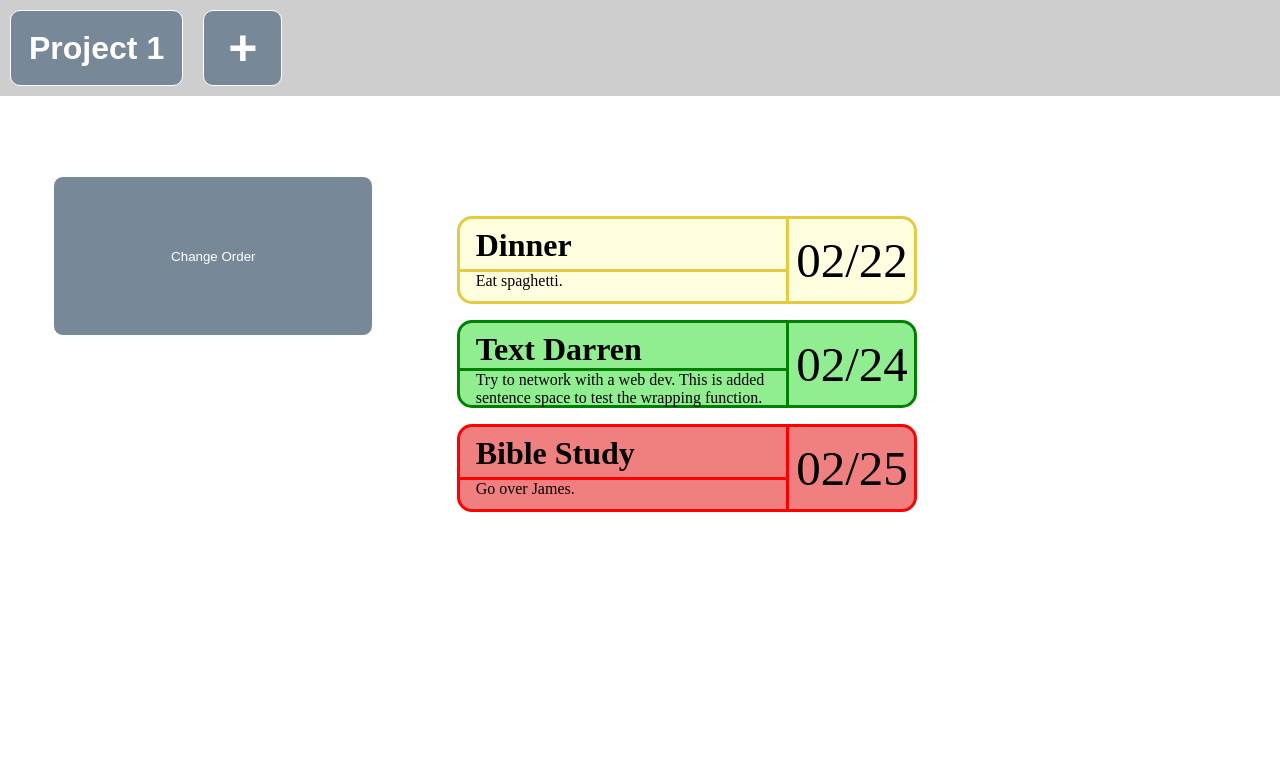
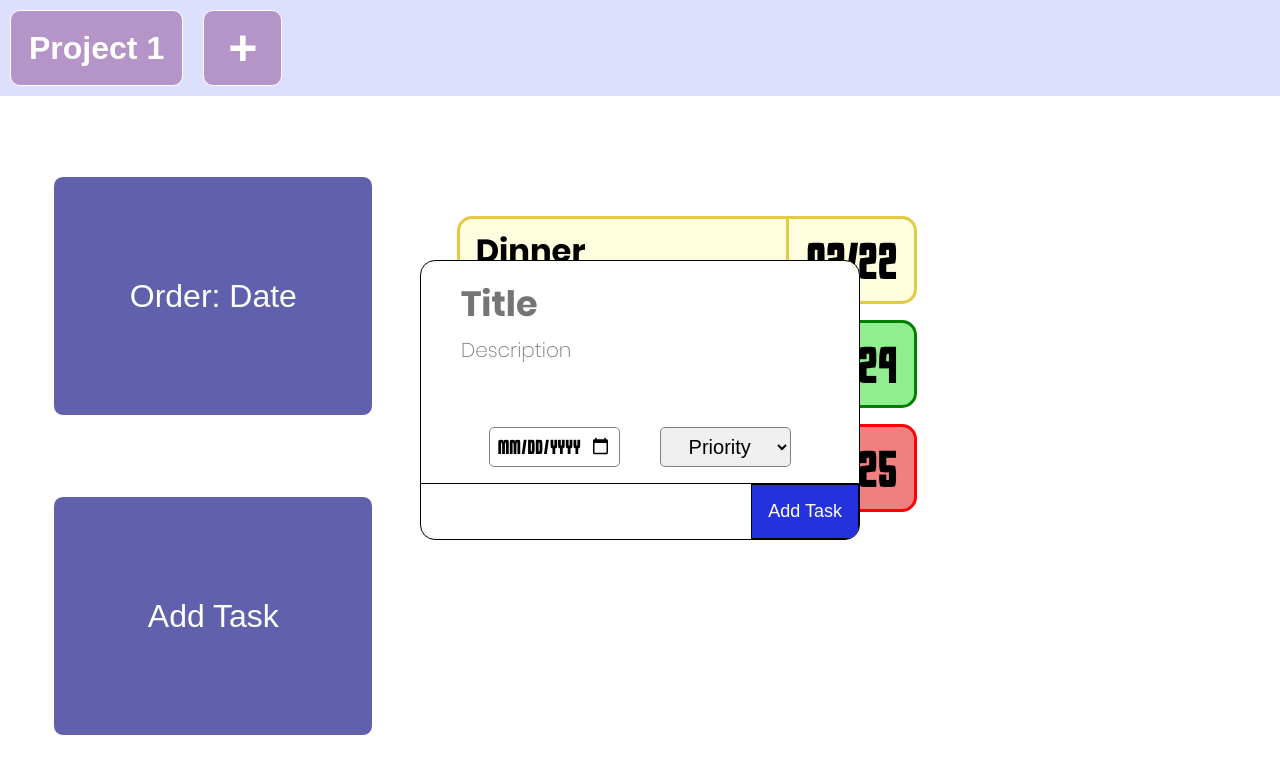
Before and after one commit to Cyber-Aarow/to-do_list, a website built with webpack: page src/template.html in a window 1280 px wide. Built offline with nearby package versions, Linux system fonts and the light colour scheme.

Commit message:
Add new task form (still doesn't yet make a new ToDo) and add fonts.

```diff
--- a/src/dom.js
+++ b/src/dom.js
@@ -55,12 +55,22 @@ export default function DOM(project){
         orderButton.addEventListener('click', () => {
             if(project.getOrder() === 'priority'){
                 project.sortByDate();
+                orderButton.innerHTML = "Order: Date";
             }
             else if(project.getOrder() === 'date'){
                 project.sortByPriority();
+                orderButton.innerHTML = "Order: Priority";
             }
             clearList();
             setTimeout(makeList, 0);
+        });
+    };
+
+    const setNewToDoButton = () =>{
+        let newToDoButton = document.querySelector('.new-to-do-button');
+        newToDoButton.addEventListener('click', () =>{
+            let newToDoForm = document.createElement('form');
+
         });
     };
 
@@ -68,6 +78,7 @@ export default function DOM(project){
     return{
         makeList,
         clearList,
-        setOrderButton
+        setOrderButton,
+        setNewToDoButton
     };
 }
--- a/src/main.css
+++ b/src/main.css
@@ -1,3 +1,30 @@
+@font-face {
+    font-family: 'Poppins Bold';
+    src: url('./fonts/Poppins-Bold.woff2') format('woff2'),
+        url('./fonts/Poppins-Bold.woff') format('woff');
+    font-weight: bold;
+    font-style: normal;
+    font-display: swap;
+}
+
+@font-face {
+    font-family: 'Poppins ExtraLight';
+    src: url('./fonts/Poppins-ExtraLight.woff2') format('woff2'),
+        url('./fonts/Poppins-ExtraLight.woff') format('woff');
+    font-weight: 200;
+    font-style: normal;
+    font-display: swap;
+}
+
+@font-face {
+    font-family: 'Tall Block';
+    src: url('./fonts/Tall-Block.woff2') format('woff2'),
+        url('./fonts/Tall-Block.woff') format('woff');
+    font-weight: normal;
+    font-style: normal;
+    font-display: swap;
+}
+
 *{
     margin: 0;
     padding: 0;
@@ -12,7 +39,7 @@
 }
 
 header {
-    background-color: rgb(206, 206, 206);
+    background-color: rgb(221, 224, 252);
     color: white;
     display: flex;
     gap: 20px;
@@ -24,7 +51,7 @@ header button {
     color: white;
     border: 1px solid white;
     border-radius: 10px;
-    background-color: lightslategray;
+    background-color: rgb(181, 149, 199);
     padding: 18px;
     font-size: xx-large;
     font-weight: bold;
@@ -43,18 +70,21 @@ header button {
 
 #left-holder{
     display: flex;
-    justify-content: center;
+    flex-direction: column;
+    align-items: center;
+    gap: 10vh;
     margin-top: 10vh;
 }
 
-.order-button{
+#left-holder button{
     width: 40vh;
-    height: 20vh;
+    height: 30vh;
     color: white;
     border: 1px solid white;
     border-radius: 10px;
-    background-color: lightslategray;
+    background-color: rgb(97, 96, 173);
     padding: 18px;
+    font-size: xx-large;
 }
 
 #right-holder {
@@ -80,6 +110,8 @@ ul{
     height: 11vh;
     display: flex;
     cursor: default;
+    overflow: hidden;
+    text-overflow: ellipsis;
 }
 
 .todo:hover {
@@ -96,6 +128,7 @@ ul{
 }
 
 .date {
+    font-family: 'Tall Block';
     flex-grow: 1;
     text-align: center;
     font-size: 49px;
@@ -105,11 +138,13 @@ ul{
 }
 
 .title {
+    font-family: 'Poppins Bold';
     flex-grow: 1;
     padding-left: 2vh;
 }
 
 .desc {
+    font-family: 'Poppins ExtraLight';
     flex-grow: 2;
     padding-left: 2vh;
 }
@@ -154,3 +189,93 @@ ul{
 .unrushed > .left-container > .title {
     border-bottom: 3px solid green;
 }
+
+
+/*Form*/
+#add-task-form {
+    position: absolute;
+    top: 50%;
+    left: 50%;
+    transform: translate(-50%, -50%);
+    z-index: 9;
+    width: 55vh;
+    height: 35vh;
+    display: flex;
+    flex-direction: column;
+    border: 1px solid black;
+    border-radius: 15px;
+    background-color: white;
+    overflow: hidden;
+}
+
+.title-desc-holder {
+    display: flex;
+    flex-direction: column;
+    align-items: center;
+    padding: 2vh 5vh 0 5vh;
+}
+
+input:focus, textarea:focus {
+    outline: none;
+    border: none;
+}
+
+#inputTitle {
+    font-family: 'Poppins Bold';
+    font-size: 35px;
+    font-weight: bolder;
+    width: 100%;
+    margin-bottom: 5px;
+}
+
+#inputDesc {
+    font-family: 'Poppins ExtraLight';
+    font-size: 20px;
+    width: 100%;
+    resize: none;
+    rows: 3;
+}
+
+.date-priority-holder {
+    display: flex;
+    gap: 5vh;
+    justify-content: center;
+    margin-top: auto;
+    margin-bottom: 2vh;
+}
+
+#inputDate, #inputPriority {
+    border: 1px solid gray;
+    border-radius: 5px;
+    height: 5vh;
+    width: 30%;
+    text-align: center;
+    font-size: 15px;
+}
+
+#inputDate {
+    font-family: 'Tall Block';
+    text-align: center;
+    font-size: larger;
+    padding-right: 7px;
+}
+
+#inputPriority {
+    text-align: center;
+    font-size: 20px;
+}
+
+.submit-holder {
+    width: 100%;
+    display: flex;
+    justify-content: right;
+    border-top: 1px solid black;
+}
+
+#form-submit-button {
+    background-color: rgb(37, 49, 221);
+    border: 1px solid black;
+    padding: 2vh;
+    font-size: large;
+    color: white;
+}
--- a/src/template.html
+++ b/src/template.html
@@ -12,13 +12,33 @@
     </header>
     <div id="holder">
         <div id="left-holder">
-                <button class="order-button">Change Order</button>
+                <button class="order-button">Order: Date</button>
+                <button class="new-to-do-button">Add Task</button>
         </div>
         <div id="right-holder">
             <ul>
 
             </ul>
         </div>
+        <form action="" id="add-task-form">
+            <div class="title-desc-holder">
+                <input type="text" id="inputTitle" placeholder="Title">
+                <textarea id="inputDesc" rows="3" placeholder="Description"></textarea>
+            </div>
+            <div class="date-priority-holder">
+                <input type="date" id="inputDate">
+                <select id="inputPriority">
+                    <option value=""disabled selected hidden>Priority</option>
+                    <option value="unrushed">Unrushed</option>
+                    <option value="moderate">Moderate</option>
+                    <option value="urgent">Urgent</option>
+                </select>
+            </div>
+            <div class="submit-holder">
+                <button id="form-submit-button">Add Task</button>
+            </div>
+
+        </form>
     </div>
 </body>
 </html>
```
Also changed, not shown: src/fonts/Poppins-Bold.woff (added), src/fonts/Poppins-Bold.woff2 (added), src/fonts/Poppins-ExtraLight.woff (added), src/fonts/Poppins-ExtraLight.woff2 (added), src/fonts/Tall-Block.woff (added), src/fonts/Tall-Block.woff2 (added).
